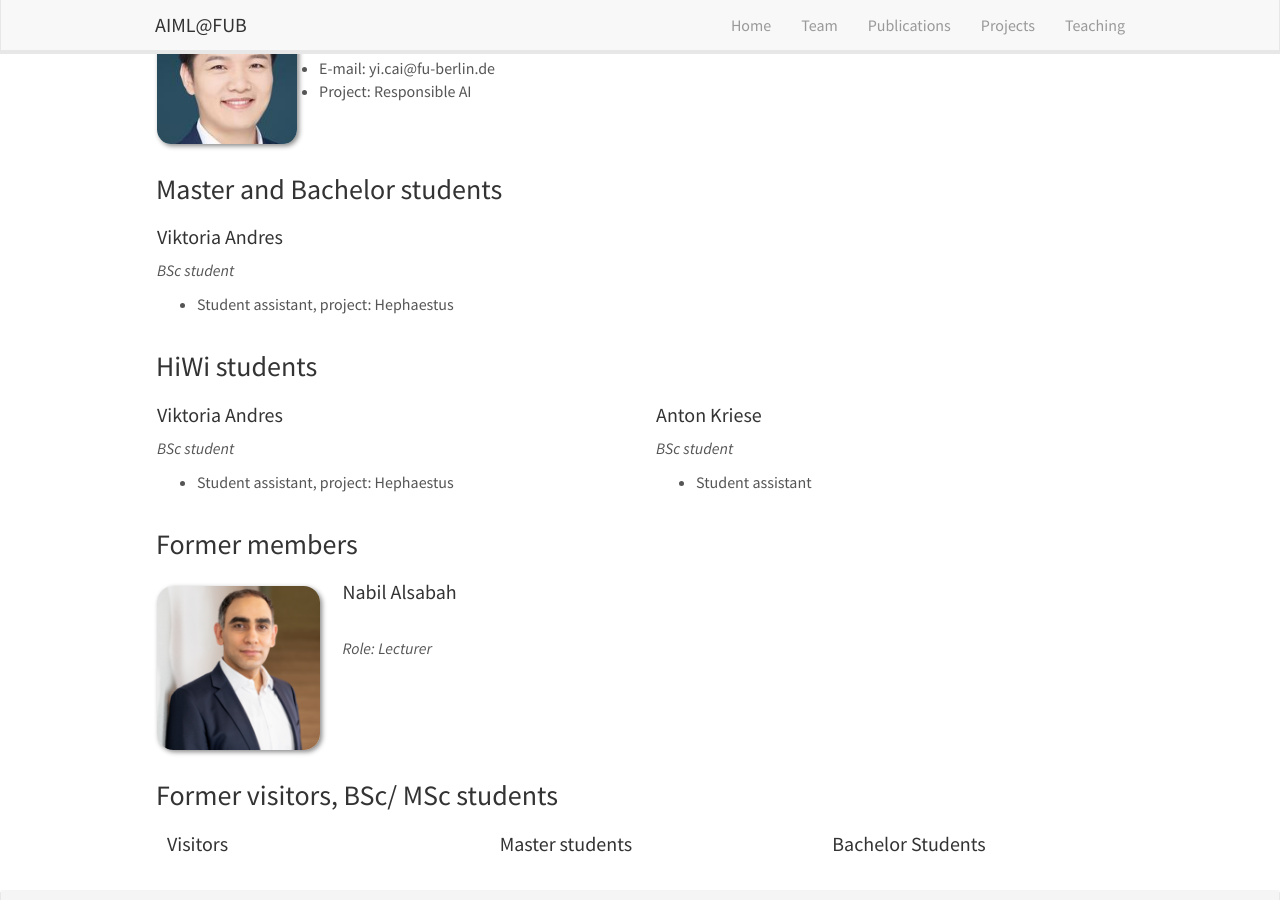
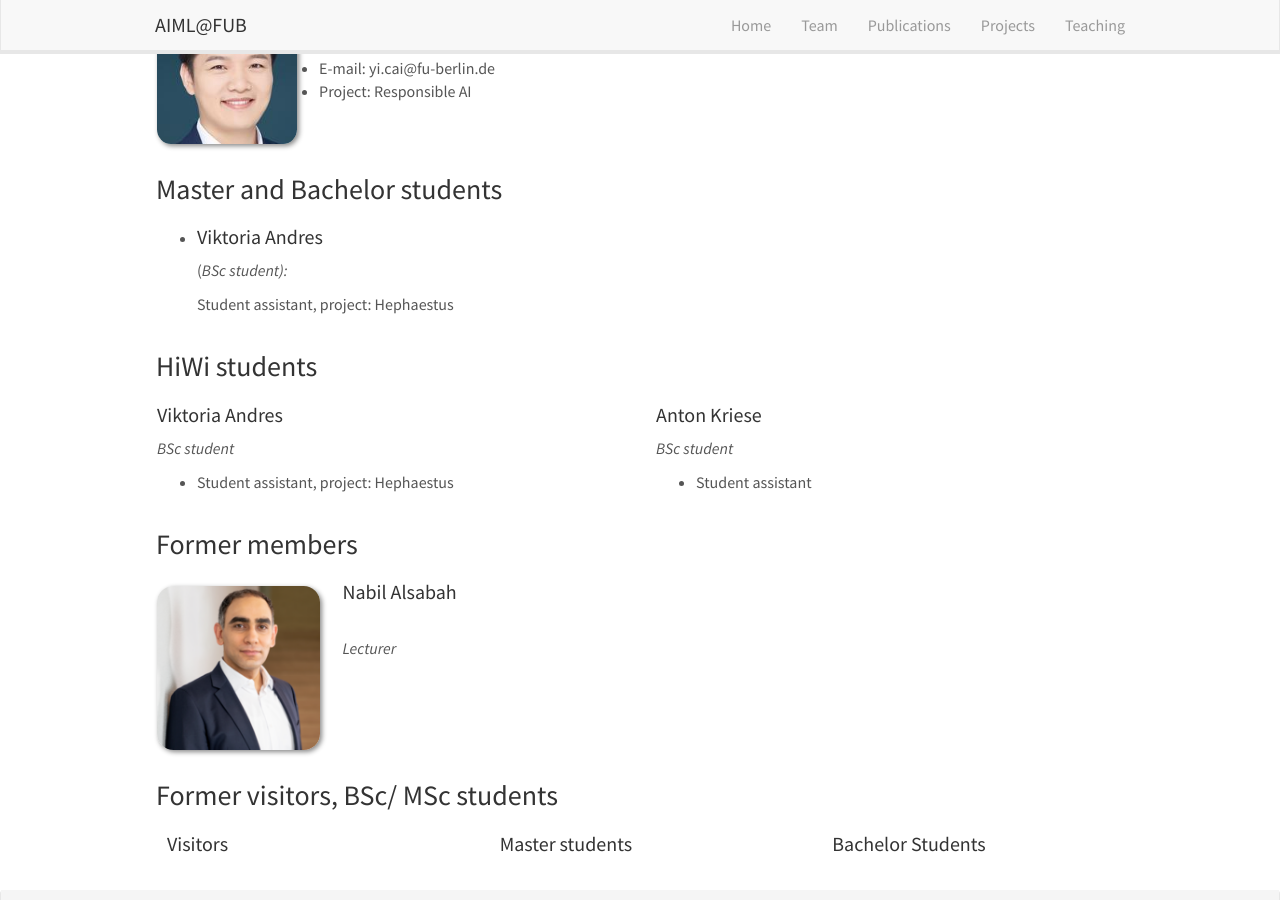
Before and after one commit to AIML-research/AIML-research.github.io, a Jekyll site: the page built from _pages/team.md, in a window 1280 px wide and 900 px high, scrolled down 1365 px. Built offline with Jekyll 4.4.1, drawn with Linux system fonts in a browser that asks for light colours; nearby versions of some CDN libraries.

Commit message:
Update team.md

```diff
--- a/_pages/team.md
+++ b/_pages/team.md
@@ -212,13 +212,11 @@ permalink: /team/
 <div class="row">
 {% endif %}
 
-<div class="col-sm-6 clearfix">
-  <h4>{{ member.name }}</h4>
-  <i>{{ member.info }} <!-- <br>email: <{{ member.email }}></i> -->
+<div class="col-sm-12 clearfix">
+  - <h4>{{ member.name }}</h4> (<i>{{ member.info }}):
   <ul style="overflow: hidden">
-
   {% if member.number_educ == 1 %}
-  <li> {{ member.education1 }} </li>
+  {{ member.education1 }}
   {% endif %}
 
   {% if member.number_educ == 2 %}
@@ -322,7 +320,7 @@ permalink: /team/
 <div class="col-sm-6 clearfix">
   <img src="{{ site.url }}{{ site.baseurl }}/images/teampic/{{ member.photo }}" class="img-responsive" width="35%" style="float: left" />
   <h4>{{ member.name }}</h4>
-  <i>{{ member.duration }} <br> Role: {{ member.info }}</i>
+  <i>{{ member.duration }} <br> {{ member.info }}</i>
   <ul style="overflow: hidden">
 
   </ul>
```
